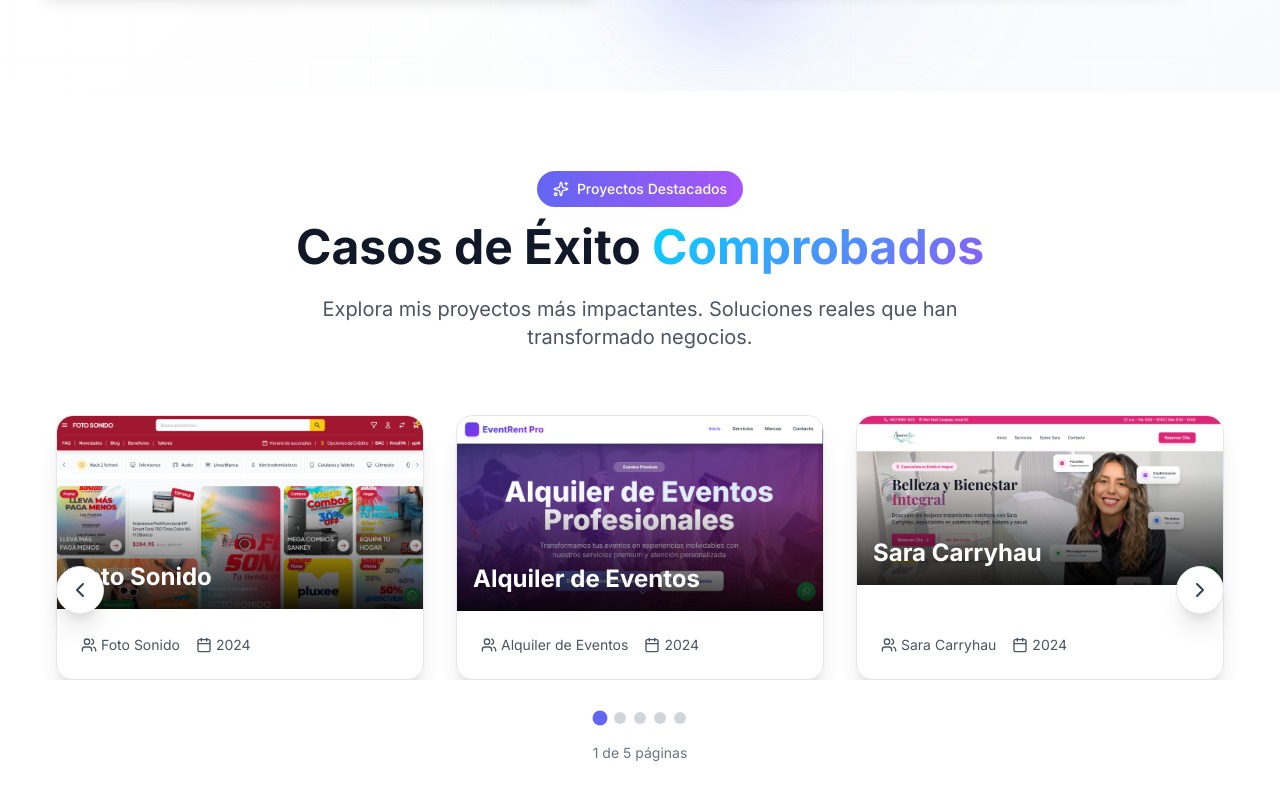
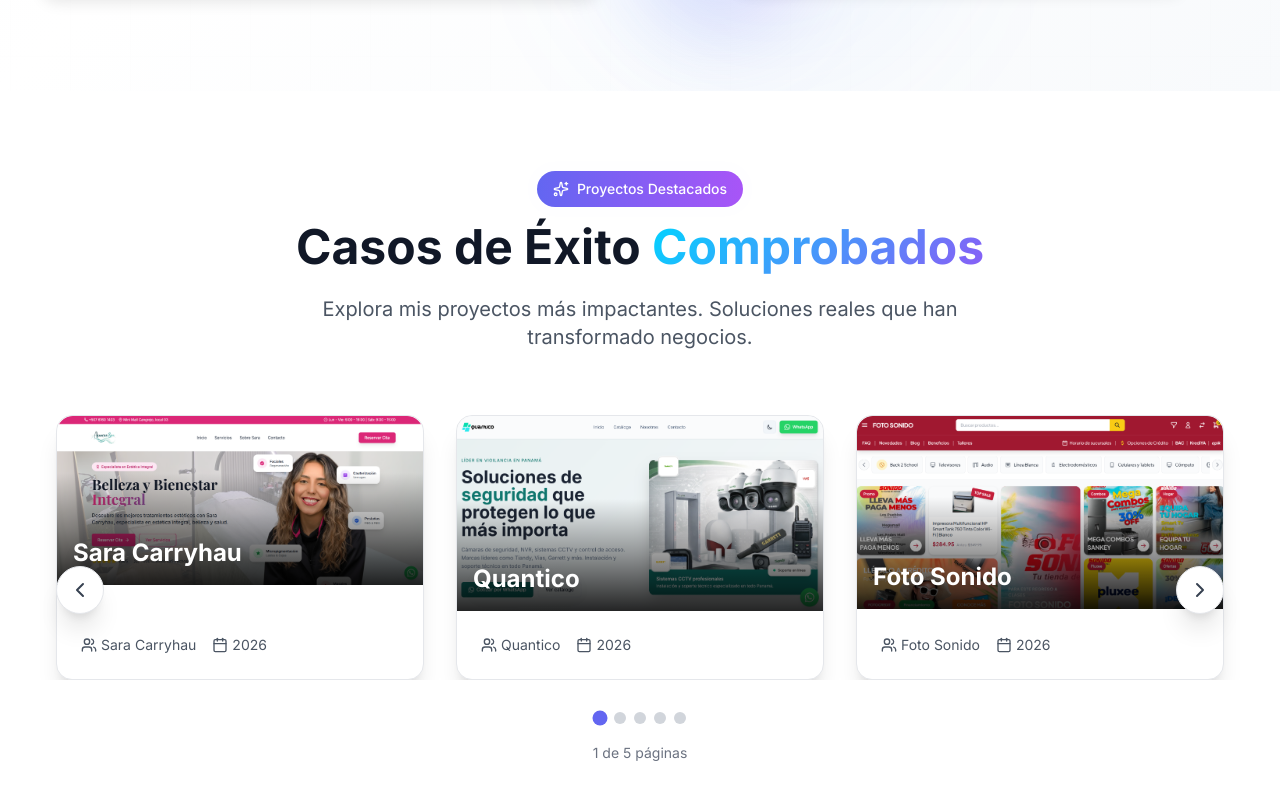
Before and after one commit to soynixonlopez/Nixon-Lopez, a Next.js app: page / in a window 1280 px wide. Shown: the part 3991-4791 px from the top of the page. Built offline with nearby package versions, Linux system fonts and the light colour scheme.

Commit message:
update 03

```diff
--- a/src/components/HeroSection.tsx
+++ b/src/components/HeroSection.tsx
@@ -168,7 +168,7 @@
             {/* Animated subtitle */}
             <motion.div
               variants={itemVariants}
-              className="mb-8"
+              className="mb-4 sm:mb-6 md:mb-8"
             >
               <h2 className="text-xl md:text-2xl lg:text-3xl text-gray-300 mb-2">
                 Especialistas en{' '}
@@ -183,7 +183,7 @@
                   </motion.span>
                 </span>
               </h2>
-              <p className="pt-5 text-gray-400 max-w-2xl mx-auto lg:mx-0 text-lg">
+              <p className="pt-3 sm:pt-4 md:pt-5 text-gray-400 max-w-2xl mx-auto lg:mx-0 text-lg">
                 Creamos páginas web profesionales para negocios de servicios. Conecta con más clientes, integra WhatsApp y convierte visitantes en ventas.
               </p>
             </motion.div>
@@ -191,7 +191,7 @@
             {/* CTA Buttons */}
             <motion.div
               variants={itemVariants}
-              className="flex flex-col sm:flex-row gap-4 justify-center lg:justify-start mt-8"
+              className="flex flex-col sm:flex-row gap-4 justify-center lg:justify-start mt-4 sm:mt-6 md:mt-8"
             >
               <motion.button
                 className="bg-green-500 hover:bg-green-600 text-white rounded-full font-semibold transition-all duration-300 inline-flex items-center justify-center gap-2 sm:gap-3 shadow-lg hover:shadow-green-500/50 whitespace-nowrap text-xs min-[400px]:text-sm sm:text-base md:text-lg px-3 min-[400px]:px-4 sm:px-6 md:px-8 py-3 sm:py-3.5 md:py-4 w-full sm:w-auto min-h-[48px] max-sm:leading-none"
--- a/src/components/ProjectsSection.tsx
+++ b/src/components/ProjectsSection.tsx
@@ -45,22 +45,25 @@
     tobykids: 'https://tobykids.vercel.app',
     vipal: 'https://www.vipalglasspanama.com',
     quantico: 'https://www.quanticoglobalsystem.com',
+    'erp-website': '',
   }
 
+  /** Orden: más recientes primero (2026 → 2023). Años repartidos entre 2023 y 2026. */
   const projectImageFiles = [
-    { slug: 'fotosonido', title: 'Foto Sonido', image: '/proyectos-img/website-fotosonido.png', icon: Globe },
-    { slug: 'alquilereventos', title: 'Alquiler de Eventos', image: '/proyectos-img/website-alquilereventos.png', icon: Zap },
-    { slug: 'sara', title: 'Sara Carryhau', image: '/proyectos-img/website-Sara.png', icon: Globe },
-    { slug: 'marbi', title: 'Marbi', image: '/proyectos-img/website-marbi.png', icon: Globe },
-    { slug: 'nutrielys', title: 'Nutrielys', image: '/proyectos-img/website-nutrielys.png', icon: Globe },
-    { slug: 'obip', title: 'OBIP', image: '/proyectos-img/website-obip.png', icon: Users },
-    { slug: 'python', title: 'Python', image: '/proyectos-img/website-python.png', icon: GraduationCap },
-    { slug: 'realtors', title: 'Realtors', image: '/proyectos-img/website-realtors.png', icon: Building },
-    { slug: 'nixontours', title: 'Nixon Tours', image: '/proyectos-img/website-nixontours.png', icon: Globe },
-    { slug: 'yurna', title: 'Yurna', image: '/proyectos-img/website-yurna.png', icon: Globe },
-    { slug: 'tobykids', title: 'Toby Kids', image: '/proyectos-img/website-tobykids.png', icon: Globe },
-    { slug: 'vipal', title: 'VIPAL', image: '/proyectos-img/website-vipal.png', icon: Globe },
-    { slug: 'quantico', title: 'Quantico', image: '/proyectos-img/website-quantico.png', icon: Bot },
+    { slug: 'sara', title: 'Sara Carryhau', image: '/proyectos-img/website-Sara.png', icon: Globe, year: '2026' },
+    { slug: 'quantico', title: 'Quantico', image: '/proyectos-img/website-quantico.png', icon: Bot, year: '2026' },
+    { slug: 'fotosonido', title: 'Foto Sonido', image: '/proyectos-img/website-fotosonido.png', icon: Globe, year: '2026' },
+    { slug: 'erp-website', title: 'ERP WebSite', image: '/proyectos-img/website-erp.png', icon: Globe, year: '2026' },
+    { slug: 'vipal', title: 'VIPAL', image: '/proyectos-img/website-vipal.png', icon: Globe, year: '2026' },
+    { slug: 'nutrielys', title: 'Nutrielys', image: '/proyectos-img/website-nutrielys.png', icon: Globe, year: '2026' },
+    { slug: 'marbi', title: 'Marbi', image: '/proyectos-img/website-marbi.png', icon: Globe, year: '2025' },
+    { slug: 'yurna', title: 'Yurna', image: '/proyectos-img/website-yurna.png', icon: Globe, year: '2025' },
+    { slug: 'alquilereventos', title: 'Alquiler de Eventos', image: '/proyectos-img/website-alquilereventos.png', icon: Zap, year: '2025' },
+    { slug: 'nixontours', title: 'Nixon Tours', image: '/proyectos-img/website-nixontours.png', icon: Globe, year: '2025' },
+    { slug: 'obip', title: 'OBIP', image: '/proyectos-img/website-obip.png', icon: Users, year: '2024' },
+    { slug: 'tobykids', title: 'Toby Kids', image: '/proyectos-img/website-tobykids.png', icon: Globe, year: '2024' },
+    { slug: 'python', title: 'Python', image: '/proyectos-img/website-python.png', icon: GraduationCap, year: '2024' },
+    { slug: 'realtors', title: 'Realtors', image: '/proyectos-img/website-realtors.png', icon: Building, year: '2023' },
   ] as const
 
   const projects = projectImageFiles.map((p, idx) => {
@@ -96,7 +99,7 @@
       },
       client: p.title,
       duration: '1 mes',
-      year: '2024',
+      year: p.year,
     }
   })
 
--- a/src/components/ServicesSection.tsx
+++ b/src/components/ServicesSection.tsx
@@ -240,7 +240,7 @@
             </p>
 
             <motion.button
-              className="bg-green-500 hover:bg-green-600 text-white px-8 py-4 rounded-full font-semibold text-lg transition-all duration-300 flex items-center gap-3 mx-auto shadow-lg hover:shadow-green-500/50"
+              className="bg-green-500 hover:bg-green-600 text-white rounded-full font-semibold transition-all duration-300 inline-flex items-center justify-center gap-2 sm:gap-3 mx-auto shadow-lg hover:shadow-green-500/50 whitespace-nowrap text-xs min-[400px]:text-sm sm:text-base md:text-lg px-3 min-[400px]:px-4 sm:px-6 md:px-8 py-3 sm:py-3.5 md:py-4 max-sm:leading-none"
               whileHover={{ scale: 1.05, y: -2 }}
               whileTap={{ scale: 0.95 }}
               onClick={() => {
@@ -250,7 +250,7 @@
                 window.open(whatsappUrl, '_blank')
               }}
             >
-              <TechLogo name="WhatsApp" size={28} />
+              <TechLogo name="WhatsApp" size={22} className="shrink-0" />
               Contactar por WhatsApp
             </motion.button>
           </div>
```
Also changed, not shown: public/proyectos-img/website-erp.png (added).
